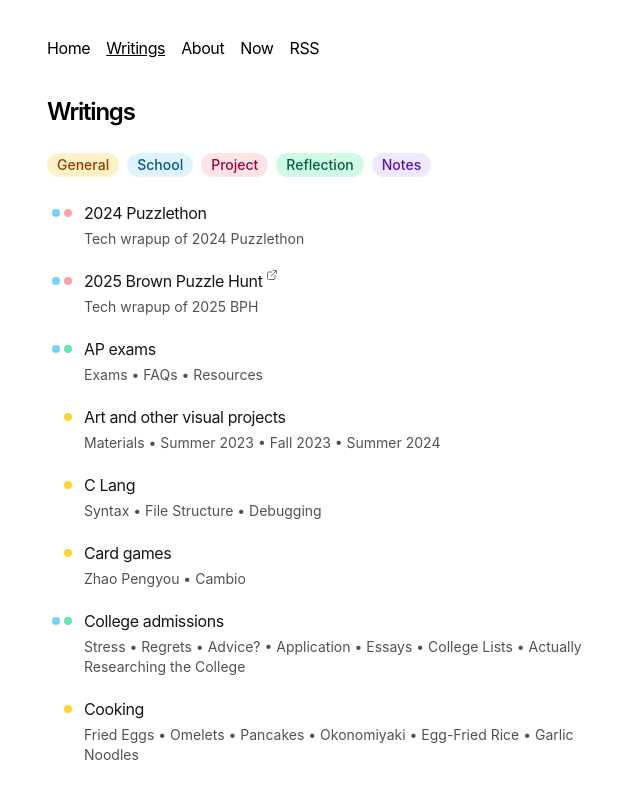
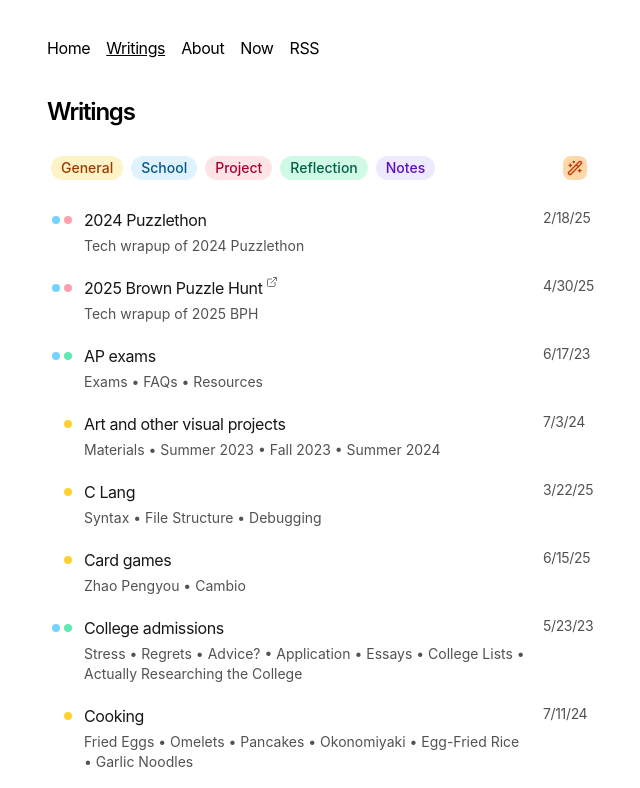
Before and after one commit to qiaochloe/blog, a Next.js app: page /writings in a window 1280 px wide. Shown: the top 788 px of the page, without its empty margins (321-961 px from the left). Built offline with nearby package versions, Linux system fonts and the light colour scheme.

Commit message:
Add sort and date to postslists and fix formatDate

```diff
--- a/app/[slug]/page.tsx
+++ b/app/[slug]/page.tsx
@@ -1,6 +1,7 @@
 import { notFound } from "next/navigation";
 import { CustomMDX } from "app/components/mdx";
-import { formatDate, getPosts } from "app/utils";
+import { getPosts } from "app/posts";
+import { formatDate } from "app/utils";
 import { baseUrl } from "app/sitemap";
 
 // This page is just for generating the markdown files in the `app/markdown` directory.
--- a/app/components/Fiction.tsx
+++ b/app/components/Fiction.tsx
@@ -1,10 +1,10 @@
 "use client";
 
+import { useState } from "react";
 import Link from "next/link";
 import Image from "next/image";
-import { useState } from "react";
-import { formatDate } from "./utils";
 import MarkdownIt from "markdown-it";
+import { formatDate } from "app/utils";
 
 const tags = [
   "Novel",
--- /dev/null
+++ b/app/posts.ts
@@ -0,0 +1,48 @@
+import fs from "fs";
+import path from "path";
+import matter from "gray-matter";
+
+type Frontmatter = {
+  title: string;
+  summary: string;
+  publishedAt: Date;
+  updatedAt?: Date;
+  tags: string[];
+};
+
+type Post = {
+  data: Frontmatter;
+  slug: string;
+  content: string;
+};
+
+function getMDXData(dir: string): Post[] {
+  const fileNames = fs
+    .readdirSync(dir)
+    .filter(
+      (file) => path.extname(file) === ".mdx" || path.extname(file) === ".md",
+    );
+
+  const fileData = fileNames.map((fileName) => {
+    const filePath = path.join(dir, fileName);
+    const { data, content } = matter(fs.readFileSync(filePath, "utf-8"));
+    const frontmatter = data as Frontmatter;
+    const slug = path.basename(fileName, path.extname(fileName));
+
+    return {
+      data: {
+        ...frontmatter,
+        publishedAt: new Date(frontmatter.publishedAt),
+        updatedAt: data.updatedAt ? new Date(data.updatedAt) : undefined,
+      },
+      slug,
+      content,
+    };
+  });
+
+  return fileData;
+}
+
+export function getPosts(): Post[] {
+  return getMDXData(path.join(process.cwd(), "app", "markdown"));
+}
--- a/app/rss/route.ts
+++ b/app/rss/route.ts
@@ -1,5 +1,5 @@
 import { baseUrl } from "app/sitemap";
-import { getPosts } from "app/utils";
+import { getPosts } from "app/posts";
 
 export async function GET() {
   let allWritings = getPosts();
--- a/app/sitemap.ts
+++ b/app/sitemap.ts
@@ -1,4 +1,4 @@
-import { getPosts } from "app/utils";
+import { getPosts } from "app/posts";
 
 // TODO: Update the base URL
 export const baseUrl = "https://qiaochloe.com";
--- a/app/utils.ts
+++ b/app/utils.ts
@@ -1,88 +1,8 @@
-import fs from "fs";
-import path from "path";
-import matter from "gray-matter";
-
-type Frontmatter = {
-  title: string;
-  summary: string;
-  publishedAt: Date;
-  updatedAt?: Date;
-  tags: string[];
-};
-
-type Post = {
-  data: Frontmatter;
-  slug: string;
-  content: string;
-};
-
-function getMDXData(dir: string): Post[] {
-  const fileNames = fs
-    .readdirSync(dir)
-    .filter(
-      (file) => path.extname(file) === ".mdx" || path.extname(file) === ".md",
-    );
-
-  const fileData = fileNames.map((fileName) => {
-    const filePath = path.join(dir, fileName);
-    const { data, content } = matter(fs.readFileSync(filePath, "utf-8"));
-    const frontmatter = data as Frontmatter;
-    const slug = path.basename(fileName, path.extname(fileName));
-
-    return {
-      data: {
-        ...frontmatter,
-        publishedAt: new Date(frontmatter.publishedAt),
-        updatedAt: data.updatedAt ? new Date(data.updatedAt) : undefined,
-      },
-      slug,
-      content,
-    };
+export function formatDate(date: string | Date | null): string {
+  if (!date) return "";
+  if (typeof date === "string") return date;
+  const dateTimeFormatter = new Intl.DateTimeFormat("en-US", {
+    dateStyle: "short",
   });
-
-  return fileData;
+  return dateTimeFormatter.format(date);
 }
-
-export function getPosts(): Post[] {
-  return getMDXData(path.join(process.cwd(), "app", "markdown"));
-}
-
-export function formatDate(date: string | Date, includeRelative = false) {
-  // Coerce string to Date
-  if (typeof date === "string") {
-    if (!date.includes("T")) {
-      date = `${date}T00:00:00`;
-    }
-    date = new Date(date);
-  }
-
-  const targetDate = date;
-  const currentDate = new Date();
-  const yearsAgo = currentDate.getFullYear() - targetDate.getFullYear();
-  const monthsAgo = currentDate.getMonth() - targetDate.getMonth();
-  const daysAgo = currentDate.getDate() - targetDate.getDate();
-
-  let formattedDate = "";
-
-  if (yearsAgo > 0) {
-    formattedDate = `${yearsAgo}y ago`;
-  } else if (monthsAgo > 0) {
-    formattedDate = `${monthsAgo}mo ago`;
-  } else if (daysAgo > 0) {
-    formattedDate = `${daysAgo}d ago`;
-  } else {
-    formattedDate = "Today";
-  }
-
-  let fullDate = targetDate.toLocaleString("en-us", {
-    month: "long",
-    day: "numeric",
-    year: "numeric",
-  });
-
-  if (!includeRelative) {
-    return fullDate;
-  }
-
-  return `${fullDate} (${formattedDate})`;
-}
--- a/app/writings/PostsList.tsx
+++ b/app/writings/PostsList.tsx
@@ -1,8 +1,16 @@
 "use client";
-import { useState } from "react";
+import { useSearchParams, useRouter, usePathname } from "next/navigation";
+import { useMemo } from "react";
+import { useState, useEffect } from "react";
+import { formatDate } from "app/utils";
 import Link from "next/link";
-import { ExternalLink } from "lucide-react";
 import MarkdownIt from "markdown-it";
+import {
+  ExternalLink,
+  Calendar,
+  ArrowDownAZ,
+  WandSparkles,
+} from "lucide-react";
 
 // Props passed to PostLists
 export type Post = {
@@ -19,14 +27,7 @@ type PostsListProps = {
 
 // Tags
 type Tag = "general" | "school" | "project" | "reflection" | "notes";
-
-const defaultSelectedTags: Record<Tag, boolean> = {
-  general: true,
-  school: true,
-  project: true,
-  reflection: true,
-  notes: true,
-};
+const defaultTags = ["general", "school", "project", "reflection", "notes"];
 
 const tagTextColor: Record<Tag, string> = {
   general: "text-amber-800",
@@ -44,7 +45,7 @@ const tagBGColor: Record<Tag, string> = {
   notes: "bg-violet-100",
 };
 
-const dotColor: Record<Tag, string> = {
+const tagDotColor: Record<Tag, string> = {
   general: "bg-amber-300",
   school: "bg-sky-300",
   project: "bg-rose-300",
@@ -53,22 +54,102 @@ const dotColor: Record<Tag, string> = {
 };
 
 export function PostsList({ allPosts }: PostsListProps) {
+  const searchParams = useSearchParams();
+  const router = useRouter();
+  const pathname = usePathname();
+
+  // SORT
+  // Initialize sort
+  const [sort, setSort] = useState<string>(
+    searchParams.get("sort") || "default",
+  );
+
+  const toggleSort = () => {
+    const sortOrder = ["default", "chrono", "alpha"];
+    const index = sortOrder.indexOf(sort);
+    const nextIndex = (index + 1) % sortOrder.length;
+    const newSort = sortOrder[nextIndex];
+
+    setSort(newSort);
+    const params = new URLSearchParams(searchParams);
+    params.set("sort", newSort);
+    router.push(`${pathname}?${params.toString()}`);
+  };
+
+  // TAGS
+  const tagsParam = searchParams.get("tags")?.split(",") ?? defaultTags;
+  const tagMap = Object.fromEntries(
+    defaultTags.map((tag) => [tag, tagsParam.includes(tag)]),
+  ) as Record<Tag, boolean>;
   const [selectedTags, setSelectedTags] =
-    useState<Record<Tag, boolean>>(defaultSelectedTags);
+    useState<Record<Tag, boolean>>(tagMap);
 
   const toggleTag = (tag: Tag) => {
-    setSelectedTags((prevTags) => ({
-      ...prevTags,
-      [tag]: !prevTags[tag],
-    }));
+    const updated = {
+      ...selectedTags,
+      [tag]: !selectedTags[tag],
     };
+    const activeTags = Object.keys(updated).filter((t) => updated[t]);
+    const params = new URLSearchParams(searchParams);
+    params.set("tags", activeTags.join(","));
+    router.push(`${pathname}?${params.toString()}`);
+  };
+
+  // Covers edge case where router pushes to params
+  useEffect(() => {
+    const tagsParam = searchParams.get("tags")?.split(",") ?? defaultTags;
+    const tagMap = Object.fromEntries(
+      defaultTags.map((tag) => [tag, tagsParam.includes(tag)]),
+    ) as Record<Tag, boolean>;
+    setSelectedTags(tagMap);
+    setSort(searchParams.get("sort") ?? "default");
+  }, [searchParams]);
+
+  // Filtered and sorted posts
+  const currPosts = useMemo(() => {
+    const alphaSort = (a: Post, b: Post) => {
+      const aNormalized = a.data.title.replace(/^[_*~`]+/, "").trim();
+      const bNormalized = b.data.title.replace(/^[_*~`]+/, "").trim();
+      return aNormalized.localeCompare(bNormalized);
+    };
+    const chronoSort = (a: Post, b: Post) => {
+      const aDate = a.data.updatedAt || a.data.publishedAt;
+      const bDate = b.data.updatedAt || b.data.publishedAt;
+      return new Date(bDate).getTime() - new Date(aDate).getTime();
+    };
+    const defaultSort = (a: Post, b: Post) => {
+      // Reflection posts go to the end
+      // Otherwise, sort alphabetically by title
+      const isreflectionA = a.data.tags.every(
+        (tag: string) => tag === "reflection",
+      );
+      const isreflectionB = b.data.tags.every(
+        (tag: string) => tag === "reflection",
+      );
+      if (isreflectionA !== isreflectionB) return isreflectionA ? 1 : -1;
+      return alphaSort(a, b);
+    };
+
+    return allPosts
+      .filter((post) => {
+        return post.data.tags?.some((tag: Tag) => selectedTags[tag]) ?? false;
+      })
+      .sort(
+        sort === "alpha"
+          ? alphaSort
+          : sort === "chrono"
+            ? chronoSort
+            : defaultSort,
+      );
+  }, [sort, selectedTags]);
 
   // For titles
   const md = new MarkdownIt();
 
   return (
     <div>
-      <div className="pt-2 pb-4">
+      <div className="flex justify-between pt-2 pb-4 align-bottom">
+        <div>
           {Object.keys(selectedTags).map((tag: Tag) => (
             <button
               key={tag}
@@ -76,46 +157,38 @@ export function PostsList({ allPosts }: PostsListProps) {
                 selectedTags[tag]
                   ? `${tagTextColor[tag]} ${tagBGColor[tag]}`
                   : "bg-gray-300 text-gray-600"
-            } text-sm font-medium me-2 px-2.5 py-0.5 rounded-full cursor-pointer`}
+              } text-sm font-medium m-1 px-2.5 py-0.5 rounded-full cursor-pointer`}
               onClick={() => toggleTag(tag)}
             >
               {tag.charAt(0).toUpperCase() + tag.slice(1)}
             </button>
           ))}
         </div>
+        <div
+          className="size-6 px-1 py-1 m-1 bg-orange-200 rounded-lg text-orange-700 flex items-center justify-center cursor-pointer transition"
+          onClick={toggleSort}
+        >
+          {sort === "alpha" ? (
+            <ArrowDownAZ className="size-4" />
+          ) : sort === "chrono" ? (
+            <Calendar className="size-4" />
+          ) : (
+            <WandSparkles className="size-4" />
+          )}
+        </div>
+      </div>
 
       <div>
-        {allPosts
-          .filter((post) => {
-            return (
-              post.data.tags?.some((tag: Tag) => selectedTags[tag]) ?? false
-            );
-          })
-          .sort((a, b) => {
-            // reflection posts go to the end
-            const isreflectionA = a.data.tags.every(
-              (tag: string) => tag === "reflection",
-            );
-            const isreflectionB = b.data.tags.every(
-              (tag: string) => tag === "reflection",
-            );
-            if (isreflectionA !== isreflectionB) return isreflectionA ? 1 : -1;
-
-            // Otherwise, sort alphabetically by title
-            const aNormalized = a.data.title.replace(/^[_*~`]+/, "").trim();
-            const bNormalized = b.data.title.replace(/^[_*~`]+/, "").trim();
-            return aNormalized.localeCompare(bNormalized);
-          })
-          .map((post) => (
+        {currPosts.map((post) => (
           <div
             key={post.slug}
-              className="grid grid-cols-[25px_1fr] py-2 gap-x-3"
+            className="grid grid-cols-[25px_1fr_3em] py-2 gap-x-3"
           >
             <div className="flex space-x-1 items-center justify-end">
-                {post.data.tags.map((tag) => (
+              {post.data.tags.map((tag: Tag) => (
                 <div
                   key={`${post.slug}-${tag}`}
-                    className={`rounded-sm size-2 ${dotColor[tag]}`}
+                  className={`rounded-sm size-2 ${tagDotColor[tag]}`}
                 />
               ))}
             </div>
@@ -134,10 +207,12 @@ export function PostsList({ allPosts }: PostsListProps) {
                 )}
               </Link>
             </h2>
+            <p className="text-neutral-600 tracking-tight text-sm">
+              {formatDate(post.data.updateeAt ?? post.data.publishedAt)}
+            </p>
             <div></div>
-              <p className="text-neutral-600 text-sm my-1">
-                {post.data.summary}
-              </p>
+            <p className="text-neutral-600 text-sm my-1">{post.data.summary}</p>
+            <div></div>
           </div>
         ))}
       </div>
--- a/app/writings/page.tsx
+++ b/app/writings/page.tsx
@@ -1,4 +1,4 @@
-import { getPosts } from "app/utils";
+import { getPosts } from "app/posts";
 import { Post, PostsList } from "app/writings/PostsList";
 
 export const metadata = {
```
Also changed, not shown: app/components/utils.ts (deleted, +0 -17 lines), app/page.tsx (+4 -3 lines). Lines whose indentation alone changed are shown as unchanged.
